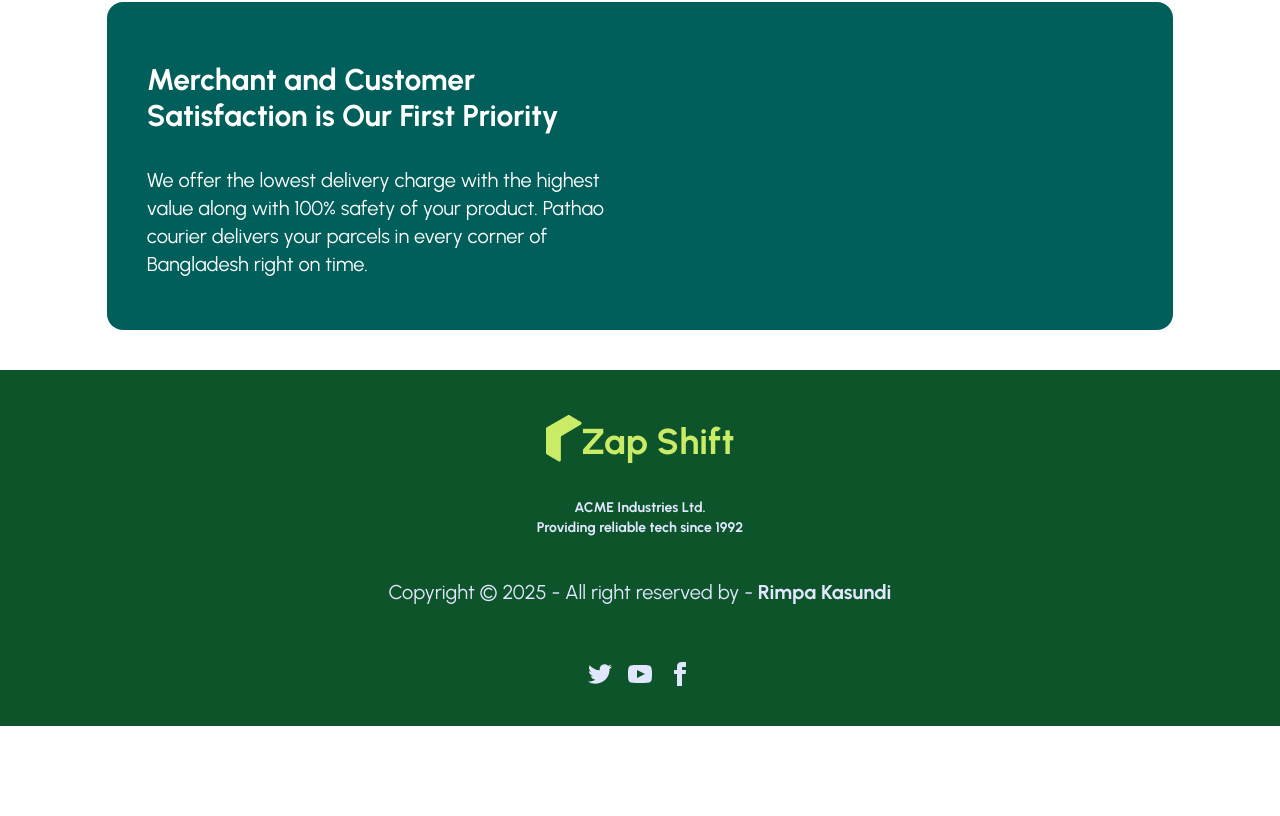
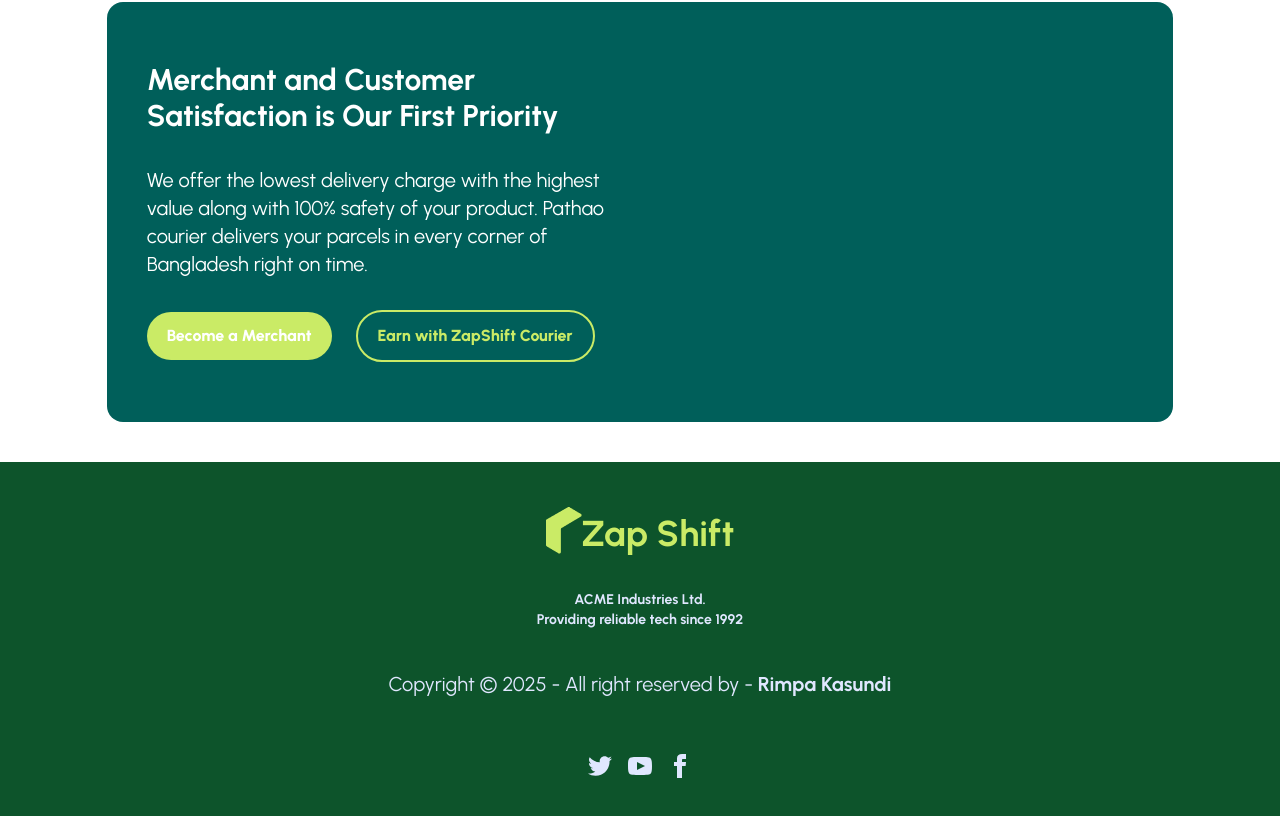
Before and after one commit to rimpakasundi07/Zap-Shift-Client, a React (Vite) app: page / in a window 1280 px wide. Shown: the part 3800-4616 px from the top of the page. Before the commit the page ends 4526 px from the top, so only its background shows below. Built offline with nearby package versions, Linux system fonts and the light colour scheme.

Commit message:
Add merchant registration buttons with hover effects and styling

```diff
--- a/src/pages/Home/OurService/OurService.jsx
+++ b/src/pages/Home/OurService/OurService.jsx
@@ -216,6 +216,14 @@ const OurService = () => {
               with 100% safety of your product. Pathao courier delivers your
               parcels in every corner of Bangladesh right on time.
             </p>
+            <div className="flex items-center py-3 lg:py-5 ">
+              <button className="lg:px-5 lg:py-3 p-2 rounded-full hover:border-2 bg-[#caeb66]  hover:border-[#caeb66]  hover:text-[#caeb66] hover:bg-teal-800 font-bold lg:font-extrabold text-white lg:mr-6">
+                Become a Merchant
+              </button>
+              <button className="lg:px-5 lg:py-3 p-2 rounded-full hover:bg-[#caeb66]  hover:text-white  text-[#caeb66] border-2  border-[#caeb66] font-bold lg:font-extrabold mr-2">
+                Earn with ZapShift Courier
+              </button>
+            </div>
           </div>
           <div className=""></div>
         </div>
```
